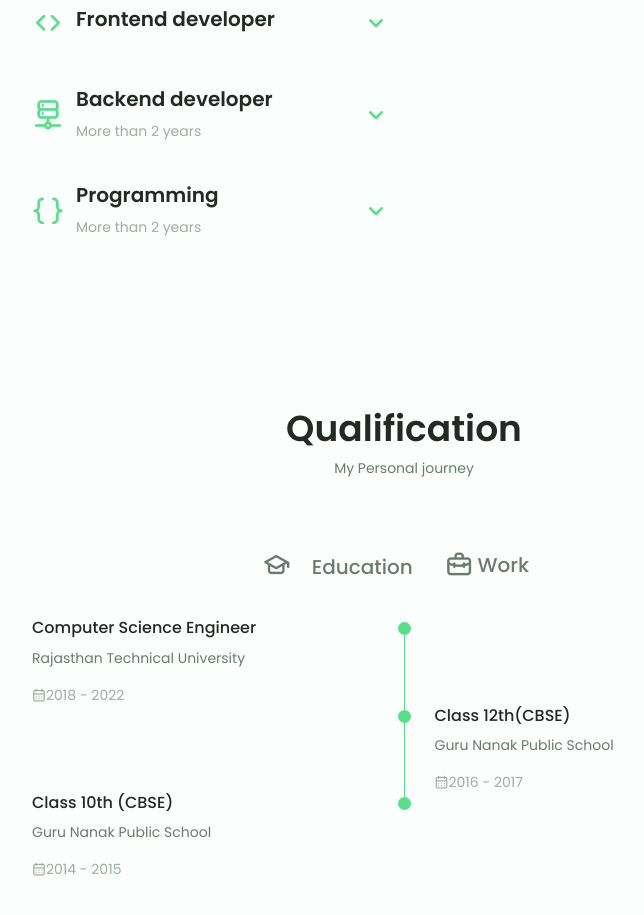
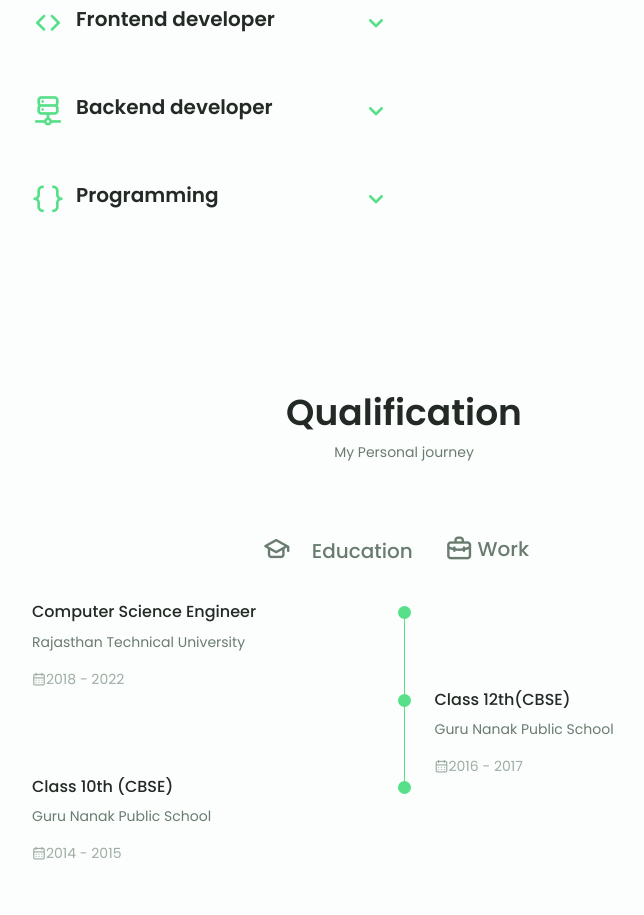
Before and after one commit to avinmeena/avin-portfolio, a React (Create React App) app: page / in a window 1280 px wide. Shown: the part 1500-2415 px from the top of the page, without its empty margins (236-880 px from the left). Built offline with nearby package versions, Linux system fonts and the light colour scheme; the HTML template or start-up script is replaced by a standard one.

Commit message:
Update Skills.js

```diff
--- a/src/components/Skills.js
+++ b/src/components/Skills.js
@@ -87,7 +87,7 @@ function Skills() {
               <i className="uil uil-server-network skills__icon"></i>
               <div>
                 <h1 className="skills__titles">Backend developer</h1>
-                <span className="skills__subtitle">More than 2 years</span>
+                {/* <span className="skills__subtitle">More than 4 years</span> */}
               </div>
               <i className="uil uil-angle-up skills__arrow"></i>
             </div>
@@ -142,7 +142,7 @@ function Skills() {
               <i className="uil uil-brackets-curly skills__icon"></i>
               <div>
                 <h1 className="skills__titles">Programming</h1>
-                <span className="skills__subtitle">More than 2 years</span>
+                {/* <span className="skills__subtitle">More than 4 years</span> */}
               </div>
               <i className="uil uil-angle-up skills__arrow"></i>
             </div>
```
